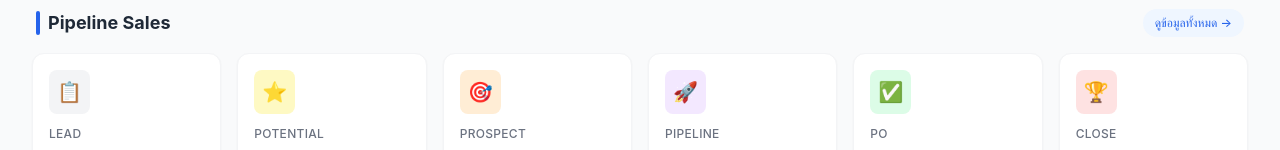
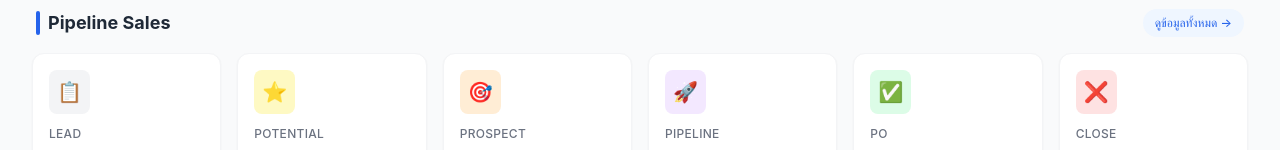
Before and after one commit to puri-b/socrm-system, a Next.js app: page /dashboard in a window 1280 px wide. Shown: the part 643-793 px from the top of the page. Built offline with nearby package versions, Linux system fonts and the light colour scheme; no server answers; sample sign-in values are in the browser's storage.

Commit message:
change : Close Deal definitions

```diff
--- a/app/dashboard/customers/page.tsx
+++ b/app/dashboard/customers/page.tsx
@@ -765,7 +765,7 @@ function AddCustomerModal({ user, onClose, onSuccess }: any) {
                   <option value="Prospect">Prospect</option>
                   <option value="Pipeline">Pipeline</option>
                   <option value="PO">PO</option>
-                  <option value="Close">Close (ปิดการขาย)</option>
+                  <option value="Close">Close (ลูกค้าปฏิเสธ)</option>
                 </select>
               </div>
 
--- a/app/dashboard/page.tsx
+++ b/app/dashboard/page.tsx
@@ -305,7 +305,7 @@ export default function DashboardPage() {
           <ModernStatCard title="Prospect" count={stats.prospectCount} value={stats.prospectValue} theme="orange" icon="🎯" />
           <ModernStatCard title="Pipeline" count={stats.pipelineCount} value={stats.pipelineValue} theme="purple" icon="🚀" />
           <ModernStatCard title="PO" count={stats.poCount} value={stats.poValue} theme="green" icon="✅" />
-          <ModernStatCard title="Close" count={stats.closeCount} value={stats.closeValue} theme="red" icon="🏆" />
+          <ModernStatCard title="Close" count={stats.closeCount} value={stats.closeValue} theme="red" icon="❌" />
         </div>
       </section>
 
```
